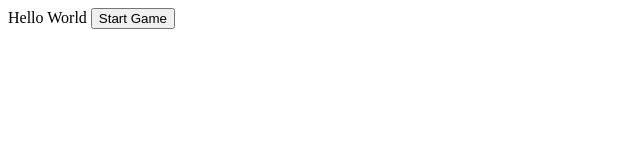
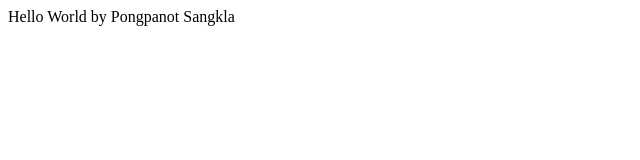
Before and after one commit to bandai223/webdemo, a plain HTML site: page index.html in a window 1280 px wide. Shown: the whole page, without its empty margins (0-640 px from the left). Drawn offline with Linux system fonts and the light colour scheme.

Commit message:
added name

```diff
--- a/index.html
+++ b/index.html
@@ -5,8 +5,7 @@
 </head>
 
 <body>
-Hello World
+Hello World by Pongpanot Sangkla
 </body>
-<button>Start Game</button>
 
 </html>
```
